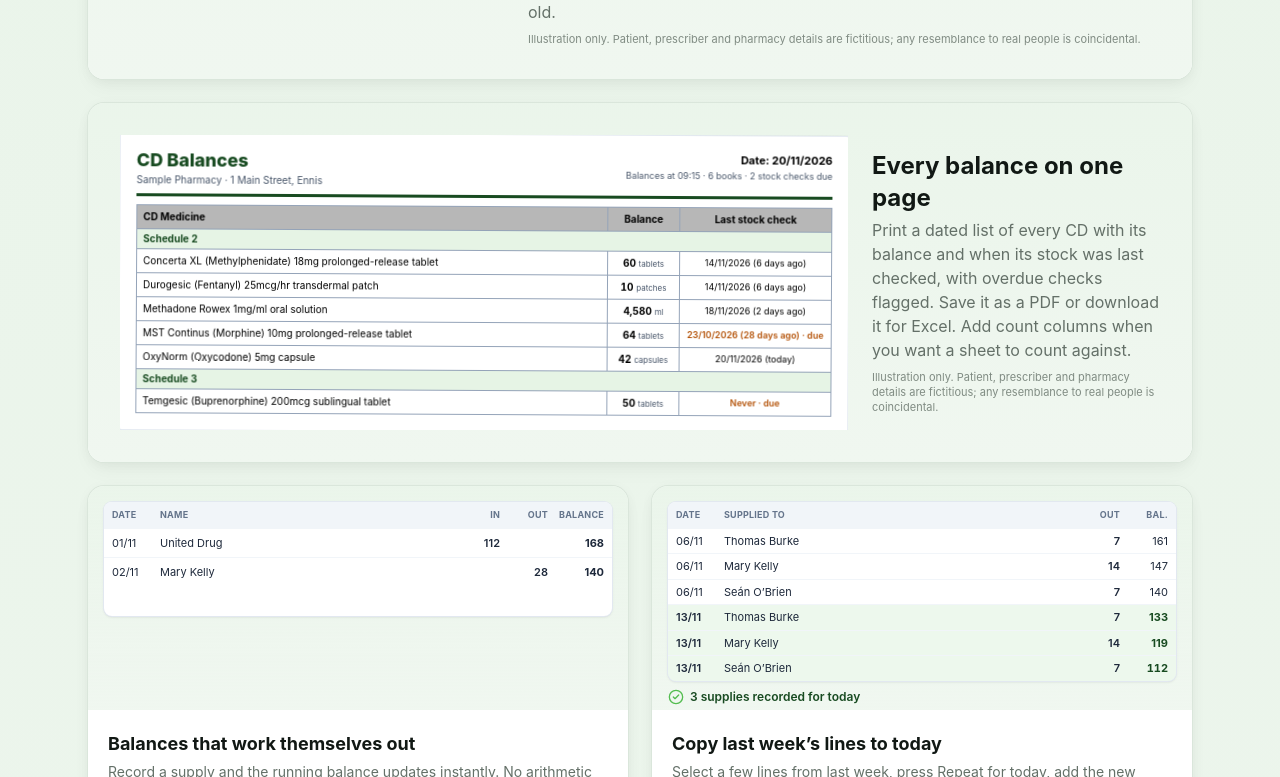
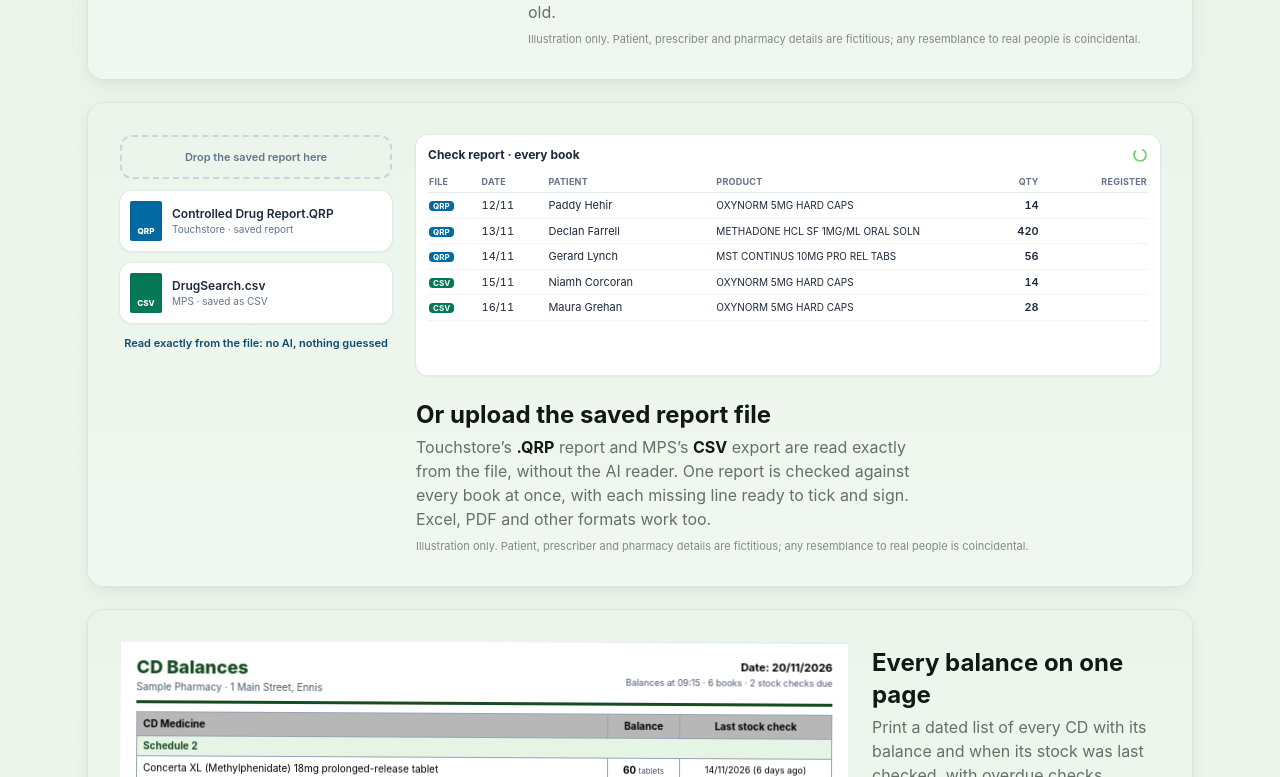
Before and after one commit to jmccluskey1985-netizen/pharmacycdreg, a Next.js app: page / in a window 1280 px wide. Shown: the part 5003-5780 px from the top of the page. Built offline with nearby package versions, Linux system fonts and the light colour scheme.

Commit message:
Home page: animated .QRP (Touchstore) and CSV (MPS) report files read exactly and checked against every book; balances preview shows Schedule 2 books only
Co-Authored-By: Claude Opus 5.5 <noreply@anthropic.com>
Claude-Session: https://claude.ai/code/session_01Go7b32pAjosKSBce73MqTj

```diff
--- a/src/app/globals.css
+++ b/src/app/globals.css
@@ -215,3 +215,7 @@
   @bottom-left { content: "PharmacyCDReg.ie: data safety at a glance"; font-size: 7pt; color: #777; }
   @bottom-right { content: none; }
 }
+
+/* Home page: report lines appearing one by one */
+@keyframes fadeInUp { from { opacity: 0; transform: translateY(6px); } to { opacity: 1; transform: none; } }
+@media (prefers-reduced-motion: reduce) { [style*="fadeInUp"] { animation: none !important; } }
--- a/src/components/landing-demos.tsx
+++ b/src/components/landing-demos.tsx
@@ -714,6 +714,71 @@ function TouchstoreReport({ phase, read, added }: { phase: number; read: boolean
   );
 }
 
+function FileChip({ name, sub, on, tone }: { name: string; sub: string; on: boolean; tone: string }) {
+  return (
+    <div className={`flex items-center gap-2.5 rounded-xl bg-white p-2.5 shadow ring-1 ring-slate-200 transition-all duration-700 ${on ? 'translate-y-0 opacity-100' : '-translate-y-6 opacity-0'}`}>
+      <span className={`flex h-10 w-8 flex-col items-center justify-end rounded-sm pb-1 text-[8px] font-extrabold text-white shadow-inner ${tone}`}>{name.split('.').pop()!.toUpperCase()}</span>
+      <span className="min-w-0"><span className="block truncate text-xs font-semibold text-slate-800">{name}</span><span className="block text-[10px] text-slate-500">{sub}</span></span>
+    </div>
+  );
+}
+
+/* Saved report files read exactly, no AI: a Touchstore .QRP and an MPS .csv drop in, their lines
+   come out exactly as printed, and each is checked against its book. Made-up people and numbers. */
+function FileImportDemo() {
+  const { ref, phase } = usePhases([1200, 1100, 2400, 1100, 2400, 3800]);
+  const QRP = [
+    { d: '12/11/2026', n: 'Paddy Hehir', p: 'OXYNORM 5MG HARD CAPS', q: 14, s: 'missing' },
+    { d: '13/11/2026', n: 'Declan Farrell', p: 'METHADONE HCL SF 1MG/ML ORAL SOLN', q: 420, s: 'ok' },
+    { d: '14/11/2026', n: 'Gerard Lynch', p: 'MST CONTINUS 10MG PRO REL TABS', q: 56, s: 'ok' },
+  ];
+  const CSV = [
+    { d: '15/11/2026', n: 'Niamh Corcoran', p: 'OXYNORM 5MG HARD CAPS', q: 14, s: 'missing' },
+    { d: '16/11/2026', n: 'Maura Grehan', p: 'OXYNORM 5MG HARD CAPS', q: 28, s: 'ok' },
+  ];
+  const qrpIn = phase >= 1, qrpRead = phase >= 2, csvIn = phase >= 3, csvRead = phase >= 4, done = phase >= 5;
+  const rows = [...(qrpRead ? QRP.map((r) => ({ ...r, f: 'QRP' })) : []), ...(csvRead ? CSV.map((r) => ({ ...r, f: 'CSV' })) : [])];
+  return (
+    <div ref={ref} className="overflow-hidden rounded-2xl bg-card shadow-soft ring-1 ring-border">
+      <div className="grid gap-6 bg-gradient-to-b from-secondary/70 to-background p-5 md:grid-cols-[minmax(0,17rem)_1fr] md:p-8">
+        <div className="flex flex-col gap-3" aria-hidden="true">
+          <div className={`rounded-xl border-2 border-dashed p-3 text-center text-[11px] font-semibold transition-colors duration-500 ${phase === 1 || phase === 3 ? 'border-brand bg-brand/10 text-brand-dark' : 'border-slate-300 text-slate-500'}`}>Drop the saved report here</div>
+          <FileChip name="Controlled Drug Report.QRP" sub="Touchstore · saved report" on={qrpIn} tone="bg-sky-700" />
+          <FileChip name="DrugSearch.csv" sub="MPS · saved as CSV" on={csvIn} tone="bg-emerald-700" />
+          <p className={`text-center text-[11px] font-semibold text-sky-900 ${fade(qrpRead)}`}>Read exactly from the file: no AI, nothing guessed</p>
+        </div>
+        <div className="flex min-w-0 flex-col">
+          <div className="min-h-[15rem] overflow-x-auto rounded-xl bg-white p-3 text-[11px] text-slate-800 shadow ring-1 ring-slate-200" aria-hidden="true">
+            <div className="flex items-center justify-between"><p className="text-xs font-bold">Check report · every book</p>{phase === 2 || phase === 4 ? <Loader2 className="h-4 w-4 animate-spin text-brand" /> : null}</div>
+            <table className="mt-2 w-full border-collapse">
+              <thead><tr className="border-b border-slate-200 text-left text-[9px] uppercase tracking-wide text-slate-500"><th className="py-1">File</th><th>Date</th><th>Patient</th><th className="hidden sm:table-cell">Product</th><th className="text-right">Qty</th><th className="pl-2 text-right">Register</th></tr></thead>
+              <tbody>
+                {rows.map((r, i) => (
+                  <tr key={r.f + r.d + r.n} className={`border-b border-slate-100 transition-all duration-500 ${done && r.s === 'missing' ? 'bg-amber-50' : ''}`} style={{ animation: 'fadeInUp .45s ease both', animationDelay: `${(r.f === 'CSV' ? i - QRP.length : i) * 120}ms` }}>
+                    <td className="py-1"><span className={`rounded px-1 text-[8px] font-bold text-white ${r.f === 'QRP' ? 'bg-sky-700' : 'bg-emerald-700'}`}>{r.f}</span></td>
+                    <td className="tabular-nums">{r.d.slice(0, 5)}</td><td className="whitespace-nowrap">{r.n}</td><td className="hidden max-w-[9rem] truncate text-[10px] sm:table-cell">{r.p}</td><td className="text-right font-semibold tabular-nums">{r.q}</td>
+                    <td className={`pl-2 text-right text-[10px] font-semibold ${fade(done)} ${r.s === 'missing' ? 'text-amber-800' : 'text-brand-dark'}`}>{r.s === 'missing' ? 'Missing' : '✓ In book'}</td>
+                  </tr>
+                ))}
+              </tbody>
+            </table>
+            {done && (
+              <div className={`mt-2 flex flex-wrap gap-1.5 text-[10px] ${fade(done)}`}>
+                <span className="rounded-full bg-secondary px-2 py-0.5 font-semibold">3 books on the report</span>
+                <span className="rounded-full bg-amber-100 px-2 py-0.5 font-semibold text-amber-900">2 missing in OxyNorm 5mg capsules</span>
+                <span className="rounded-full bg-brand/15 px-2 py-0.5 font-semibold text-brand-dark">Methadone and MST match</span>
+              </div>
+            )}
+          </div>
+          <h3 className="mt-6 text-2xl font-bold">Or upload the saved report file</h3>
+          <p className="mt-1 max-w-lg text-muted-foreground">Touchstore’s <b className="text-foreground">.QRP</b> report and MPS’s <b className="text-foreground">CSV</b> export are read exactly from the file, without the AI reader. One report is checked against every book at once, with each missing line ready to tick and sign. Excel, PDF and other formats work too.</p>
+          <SampleNote className="mt-2" />
+        </div>
+      </div>
+    </div>
+  );
+}
+
 /* The printable CD balances list (Registers → Balances list). Made-up pharmacy and figures. */
 function BalancesListPreview() {
   const ROWS: [string, string, string, string, boolean?][] = [
@@ -723,8 +788,7 @@ function BalancesListPreview() {
     ['Methadone Rowex 1mg/ml oral solution', '4,580', 'ml', '18/11/2026 (2 days ago)'],
     ['MST Continus (Morphine) 10mg prolonged-release tablet', '64', 'tablets', '23/10/2026 (28 days ago) · due', true],
     ['OxyNorm (Oxycodone) 5mg capsule', '42', 'capsules', '20/11/2026 (today)'],
-    ['Schedule 3', '', '', ''],
-    ['Temgesic (Buprenorphine) 200mcg sublingual tablet', '50', 'tablets', 'Never · due', true],
+    ['Targin (Oxycodone / Naloxone) 10mg/5mg prolonged-release tablet', '28', 'tablets', 'Never · due', true],
   ];
   return (
     <div className="overflow-hidden rounded-2xl bg-card shadow-soft ring-1 ring-border">
@@ -768,6 +832,7 @@ export function LandingDemos() {
       <OstScanDemo />
       <InvoiceDemo />
       <StockReportDemo />
+      <FileImportDemo />
       <BalancesListPreview />
       <div className="grid gap-6 md:grid-cols-2">
         <BalanceDemo />
```
